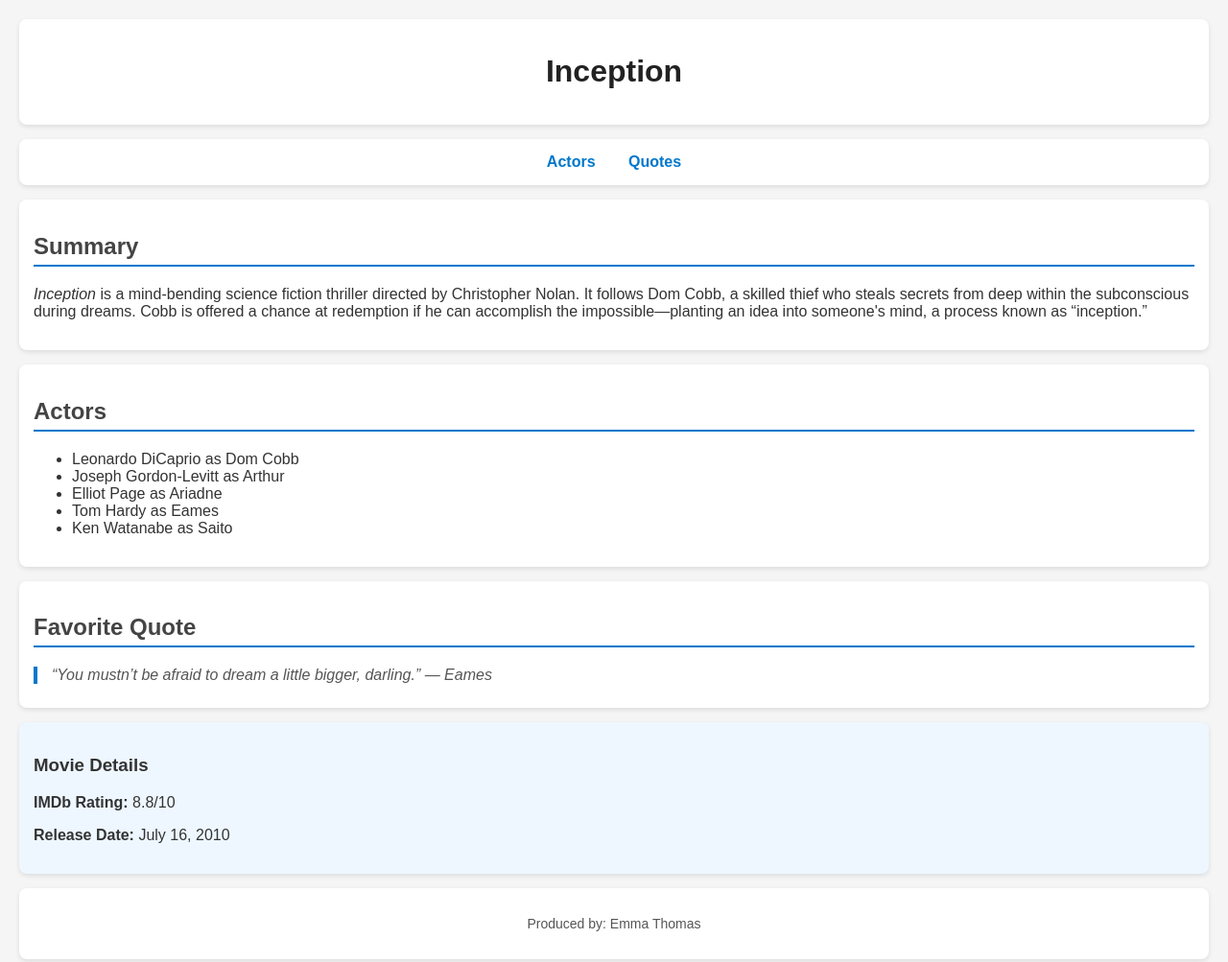
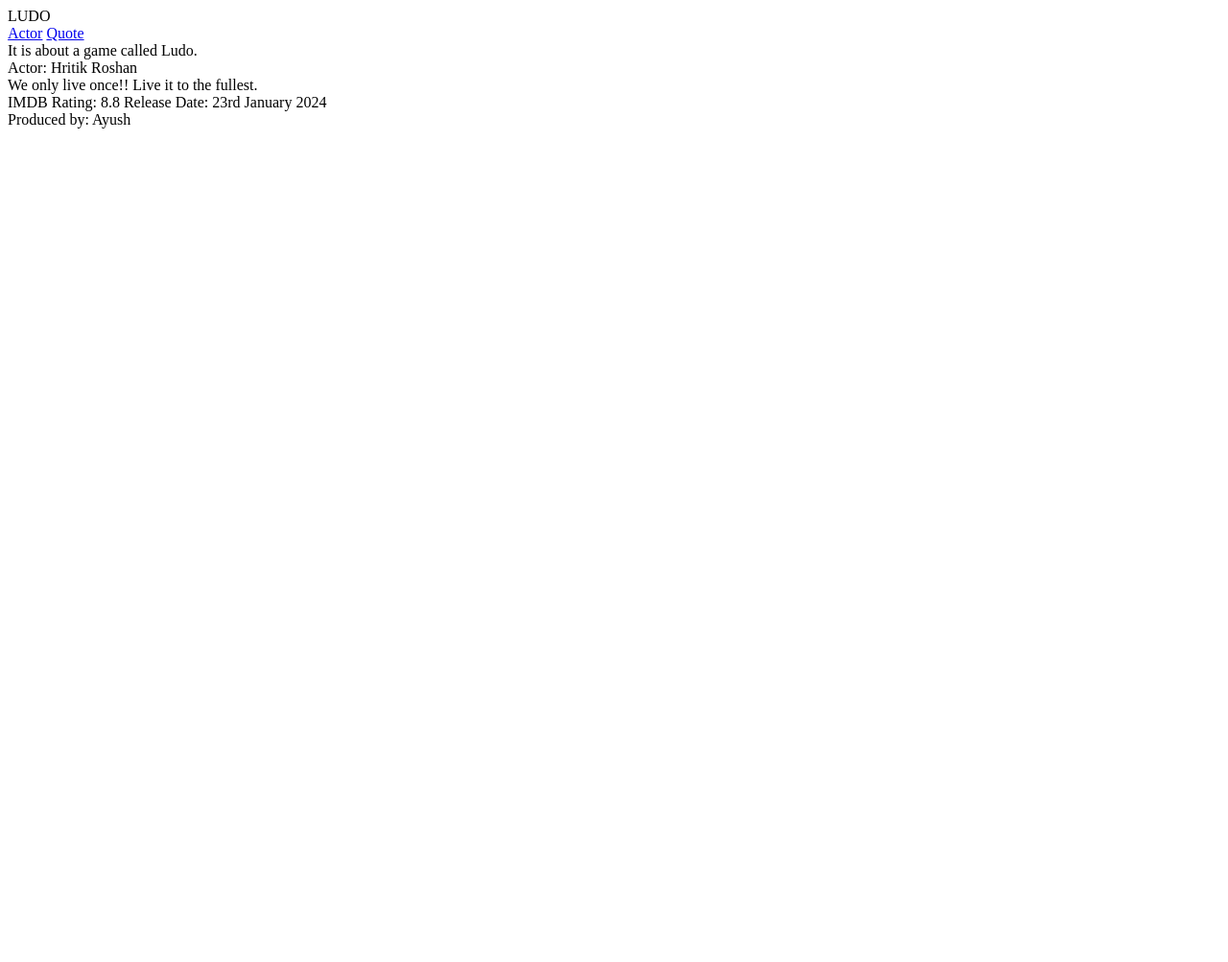
Before and after one commit to acciojob/semantic-imdb-AbhishekSharma9161, a website: page main.html in a window 1280 px wide. Shown: the whole page at 96% size. After the commit the page ends 800 px from the top, so only its background shows below. Drawn offline with Linux system fonts and the light colour scheme.

Commit message:
created a submission

```diff
--- a/main.html
+++ b/main.html
@@ -1,58 +1,37 @@
 <!DOCTYPE html>
-<html>
+<html lang="en">
 <head>
-  <title>Inception - Movie Page</title>
-  <link rel="stylesheet" href="styles.css">
+  <meta charset="UTF-8">
+  <title>Ludo</title>
 </head>
 <body>
-
   <header>
-    <h1>Inception</h1>
+    LUDO
   </header>
 
   <nav>
-    <a id="nav-actor" href="#actor">Actors</a>
-    <a id="nav-quote" href="#quote">Quotes</a>
+    <a id="nav-actor" href="#actor">Actor</a>
+    <a id="nav-quote" href="#quote">Quote</a>
   </nav>
 
   <section id="summary">
-    <h2>Summary</h2>
-    <p>
-      <em>Inception</em> is a mind-bending science fiction thriller directed by Christopher Nolan.
-      It follows Dom Cobb, a skilled thief who steals secrets from deep within the subconscious
-      during dreams. Cobb is offered a chance at redemption if he can accomplish the impossible—planting
-      an idea into someone's mind, a process known as “inception.”
-    </p>
+    It is about a game called Ludo.
   </section>
 
   <section id="actor">
-    <h2>Actors</h2>
-    <ul>
-      <li>Leonardo DiCaprio as Dom Cobb</li>
-      <li>Joseph Gordon-Levitt as Arthur</li>
-      <li>Elliot Page as Ariadne</li>
-      <li>Tom Hardy as Eames</li>
-      <li>Ken Watanabe as Saito</li>
-    </ul>
+    Actor: Hritik Roshan
   </section>
 
   <section id="quote">
-    <h2>Favorite Quote</h2>
-    <blockquote>
-      “You mustn’t be afraid to dream a little bigger, darling.” — Eames
-    </blockquote>
+    We only live once!! Live it to the fullest.
   </section>
 
   <aside>
-    <h3>Movie Details</h3>
-    <p><strong>IMDb Rating:</strong> 8.8/10</p>
-    <p><strong>Release Date:</strong> July 16, 2010</p>
+    IMDB Rating: 8.8 Release Date: 23rd January 2024
   </aside>
 
   <footer>
-    <p>Produced by: Emma Thomas</p>
+    Produced by: Ayush
   </footer>
-
-  <script src="script.js"></script>
 </body>
 </html>
--- a/script.js
+++ /dev/null
@@ -1,4 +0,0 @@
-// Simple JS to greet when page loads
-window.addEventListener("DOMContentLoaded", () => {
-  console.log("Welcome to the Inception Movie Page!");
-});
--- a/styles.css
+++ /dev/null
@@ -1,58 +0,0 @@
-body {
-  font-family: Arial, sans-serif;
-  margin: 20px;
-  background-color: #f5f5f5;
-  color: #333;
-}
-
-header, nav, section, aside, footer {
-  background-color: white;
-  padding: 15px;
-  margin-bottom: 15px;
-  border-radius: 8px;
-  box-shadow: 0 2px 5px rgba(0, 0, 0, 0.1);
-}
-
-header h1 {
-  color: #222;
-  text-align: center;
-}
-
-nav {
-  text-align: center;
-}
-
-nav a {
-  margin: 0 15px;
-  text-decoration: none;
-  color: #0077cc;
-  font-weight: bold;
-}
-
-nav a:hover {
-  text-decoration: underline;
-}
-
-section h2 {
-  color: #444;
-  border-bottom: 2px solid #0077cc;
-  padding-bottom: 5px;
-}
-
-blockquote {
-  font-style: italic;
-  color: #555;
-  margin: 10px 0;
-  padding-left: 15px;
-  border-left: 4px solid #0077cc;
-}
-
-aside {
-  background-color: #eef7ff;
-}
-
-footer {
-  text-align: center;
-  font-size: 14px;
-  color: #555;
-}
```
